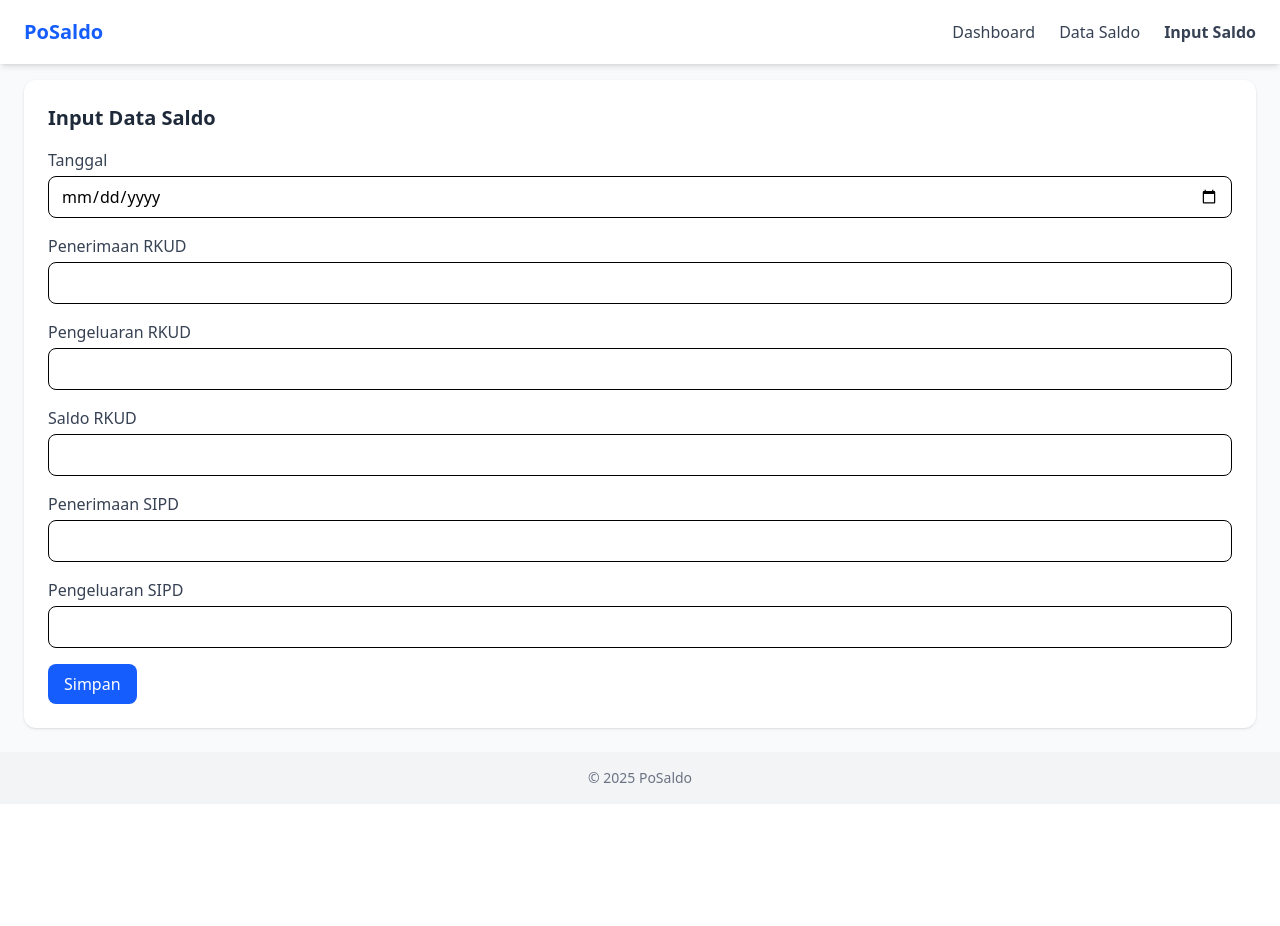
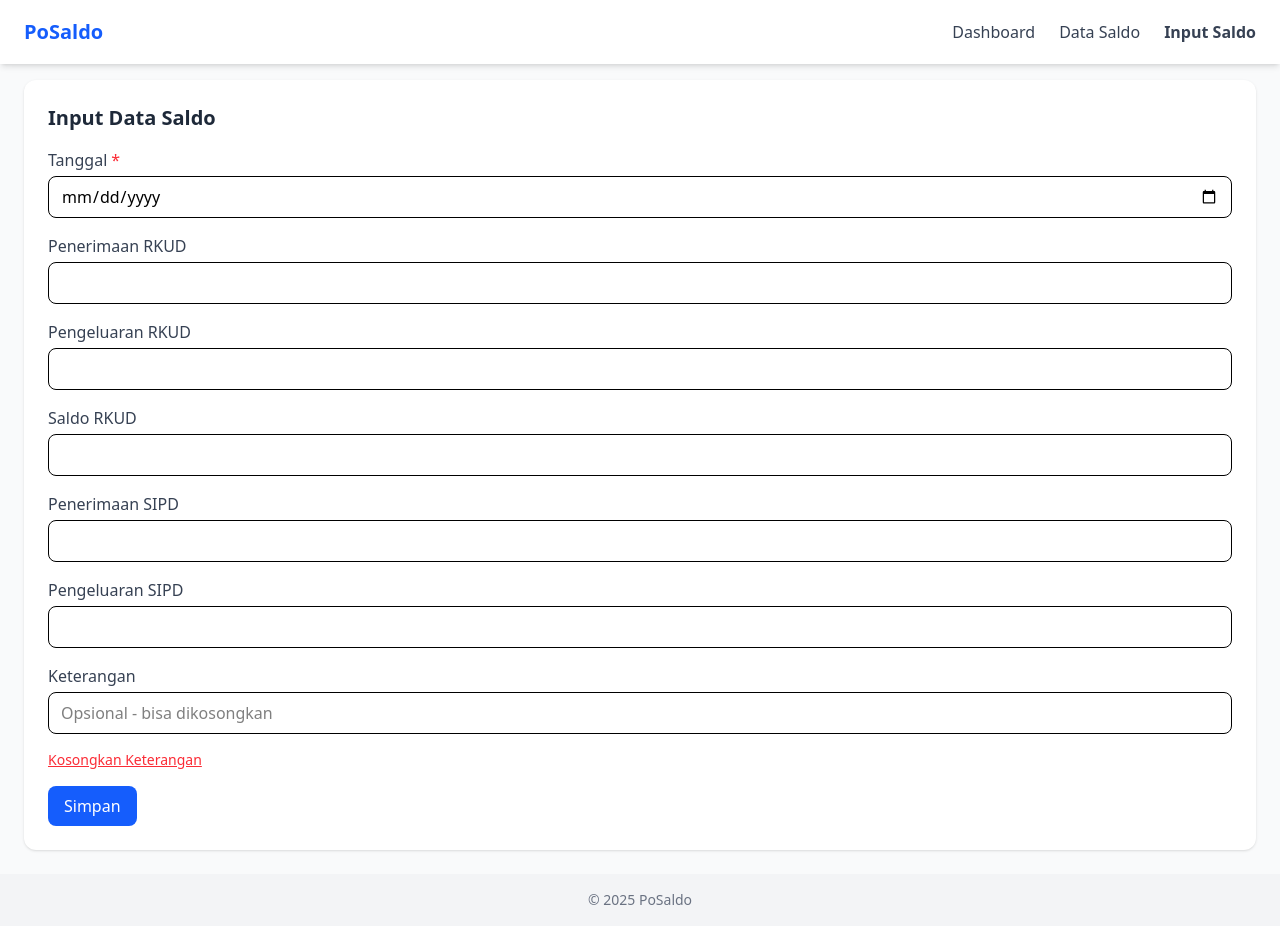
Before and after one commit to iqbalsyhbna/frontend-saldo, a React (Vite) app: page /saldo/input in a window 1280 px wide. Before the commit the page ends 804 px from the top, so only its background shows below. Built offline with nearby package versions, Linux system fonts and the light colour scheme.

Commit message:
add keterangan field handling in SaldoForm; fetch from API and allow clearing input

```diff
--- a/src/components/saldo/SaldoForm.jsx
+++ b/src/components/saldo/SaldoForm.jsx
@@ -1,5 +1,5 @@
 import { useEffect, useState } from "react";
-import { createSaldo } from "../../api/saldoApi";
+import { createSaldo, getSaldoById } from "../../api/saldoApi";
 
 export default function SaldoForm({ initialData, onSubmit, onCancel }) {
   const [form, setForm] = useState({
@@ -9,11 +9,25 @@ export default function SaldoForm({ initialData, onSubmit, onCancel }) {
     saldo_rkud: "",
     penerimaan_sipd: "",
     pengeluaran_sipd: "",
+    keterangan: "",
   });
+
+  const getKeterangan = async (id) => {
+    const res = await getSaldoById(id);
+    return res.keterangan || ""; // pastikan return string
+  };
 
   useEffect(() => {
     if (initialData) {
-      setForm(initialData);
+      const fetchKeterangan = async () => {
+        const keterangan = await getKeterangan(initialData.id);
+        setForm({
+          ...initialData,
+          keterangan, // ambil dari DB, kalau kosong → ""
+        });
+      };
+
+      fetchKeterangan();
     }
   }, [initialData]);
 
@@ -22,11 +36,18 @@ export default function SaldoForm({ initialData, onSubmit, onCancel }) {
 
   const handleSubmit = async (e) => {
     e.preventDefault();
+
+    // Konversi keterangan kosong menjadi null
+    const formData = {
+      ...form,
+      keterangan: form.keterangan.trim() === "" ? null : form.keterangan.trim()
+    };
+
     if (onSubmit) {
-      onSubmit(form); // untuk edit
+      onSubmit(formData); // untuk edit
     } else {
       try {
-        await createSaldo(form);
+        await createSaldo(formData);
         alert("✅ Data berhasil disimpan!");
         setForm({
           tanggal: "",
@@ -35,6 +56,7 @@ export default function SaldoForm({ initialData, onSubmit, onCancel }) {
           saldo_rkud: "",
           penerimaan_sipd: "",
           pengeluaran_sipd: "",
+          keterangan: "",
         });
       } catch (err) {
         console.error(err);
@@ -43,30 +65,48 @@ export default function SaldoForm({ initialData, onSubmit, onCancel }) {
     }
   };
 
+  // Definisi field dengan required yang spesifik
+  const fields = [
+    { name: "tanggal", label: "Tanggal", type: "date", required: true },
+    { name: "penerimaan_rkud", label: "Penerimaan RKUD", type: "number", required: false },
+    { name: "pengeluaran_rkud", label: "Pengeluaran RKUD", type: "number", required: false },
+    { name: "saldo_rkud", label: "Saldo RKUD", type: "number", required: false },
+    { name: "penerimaan_sipd", label: "Penerimaan SIPD", type: "number", required: false },
+    { name: "pengeluaran_sipd", label: "Pengeluaran SIPD", type: "number", required: false },
+    { name: "keterangan", label: "Keterangan", type: "text", required: false }, // TIDAK REQUIRED
+  ];
+
   return (
     <form onSubmit={handleSubmit} className="space-y-4">
-      {[
-        { name: "tanggal", label: "Tanggal", type: "date" },
-        { name: "penerimaan_rkud", label: "Penerimaan RKUD", type: "number" },
-        { name: "pengeluaran_rkud", label: "Pengeluaran RKUD", type: "number" },
-        { name: "saldo_rkud", label: "Saldo RKUD", type: "number" },
-        { name: "penerimaan_sipd", label: "Penerimaan SIPD", type: "number" },
-        { name: "pengeluaran_sipd", label: "Pengeluaran SIPD", type: "number" },
-      ].map((field) => (
+      {fields.map((field) => (
         <div key={field.name}>
           <label className="block text-gray-700 font-medium mb-1">
             {field.label}
+            {field.required && <span className="text-red-500 ml-1">*</span>}
           </label>
           <input
             type={field.type}
             name={field.name}
             value={form[field.name]}
             onChange={handleChange}
-            required={field.type !== "number"}
+            required={field.required} // Gunakan property required dari field
+            placeholder={field.name === "keterangan" ? "Opsional - bisa dikosongkan" : ""}
             className="w-full border rounded-lg px-3 py-2 focus:ring-2 focus:ring-blue-400 outline-none"
           />
         </div>
       ))}
+
+      {/* Tombol untuk clear keterangan */}
+      <div className="flex items-center gap-2 text-sm">
+        <button
+          type="button"
+          onClick={() => setForm({ ...form, keterangan: "" })}
+          className="text-red-500 hover:text-red-700 underline"
+        >
+          Kosongkan Keterangan
+        </button>
+      </div>
+
       <div className="flex gap-2">
         <button
           type="submit"
```
